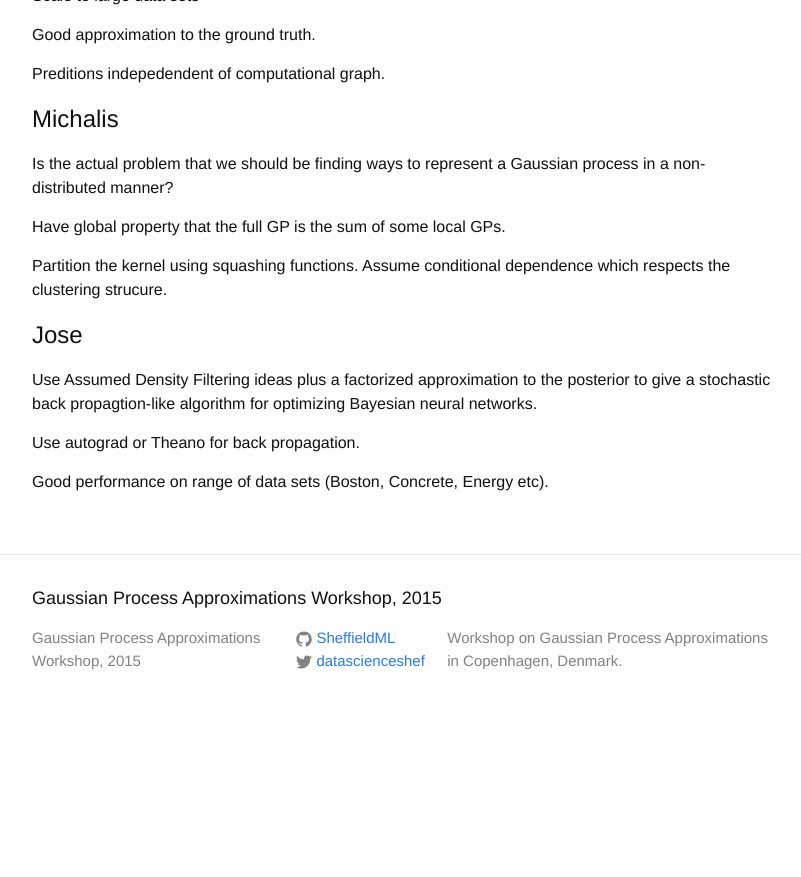
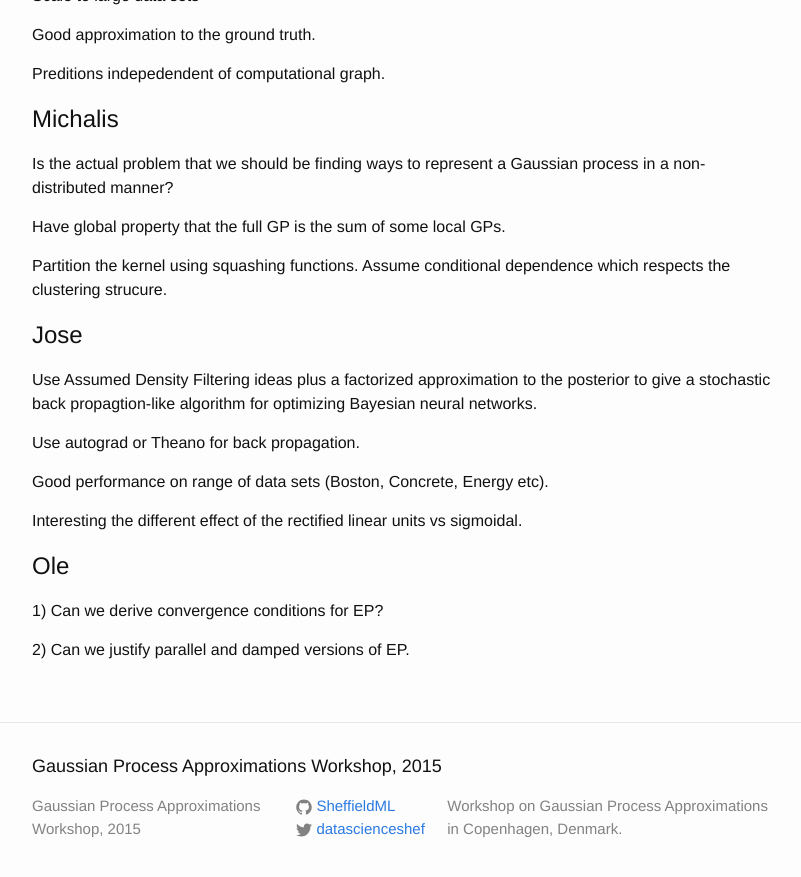
Before and after one commit to gpschool/gpa15, a Jekyll site: the page built from notes.md, in a window 1280 px wide and 900 px high, scrolled down 605 px. Shown: the top 877 px of the window, without its empty margins (238-1039 px from the left). Built offline with Jekyll 4.4.1, drawn with Linux system fonts in a browser that asks for light colours; before the commit the page ends 1337 px from its top, so only the background shows below that.

Commit message:
Add some more notes about talks.

```diff
--- a/notes.md
+++ b/notes.md
@@ -39,3 +39,11 @@ Use Assumed Density Filtering ideas plus a factorized approximation to the poste
 Use autograd or Theano for back propagation.
 
 Good performance on range of data sets (Boston, Concrete, Energy etc).
+
+Interesting the different effect of the rectified linear units vs sigmoidal.
+
+# Ole
+
+1) Can we derive convergence conditions for EP?
+
+2) Can we justify parallel and damped versions of EP.
```
